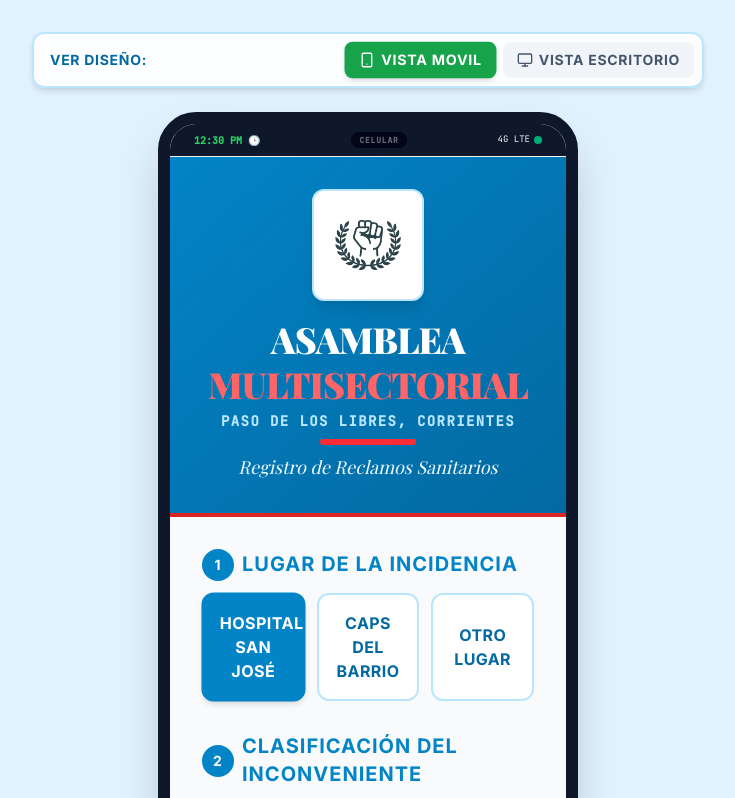
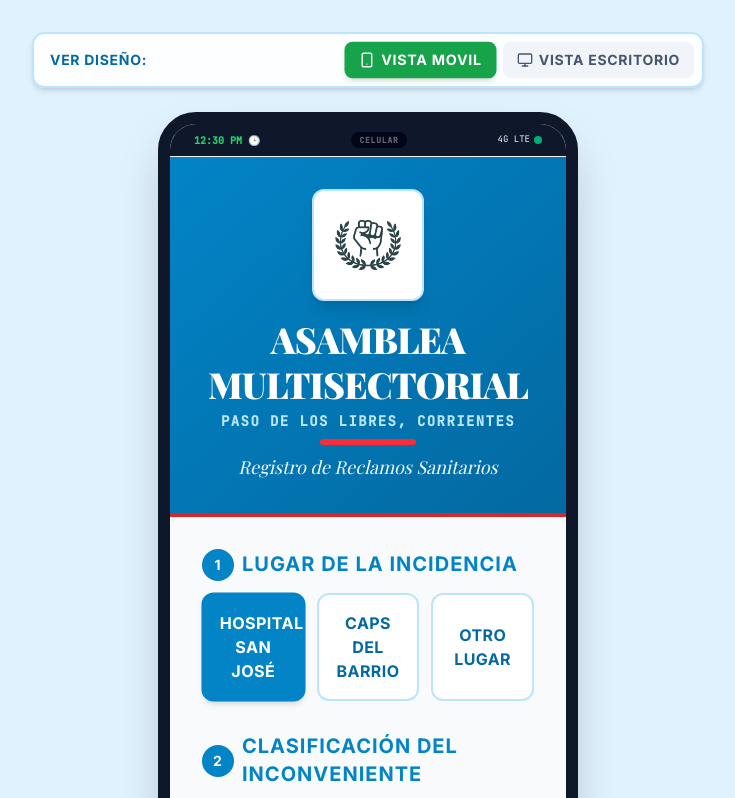
Before and after one commit to Martinw2426895280910/formulario-, a React (Vite) app: page / in a window 1280 px wide. Shown: the top 798 px of the page, without its empty margins (272-1007 px from the left). Built offline with nearby package versions, Linux system fonts and the light colour scheme; a web font is replaced by a local one.

Commit message:
La Plantilla y base de datos quedaron actualizadas 2026 , todo okey listo para correr 👌

```diff
--- a/src/App.tsx
+++ b/src/App.tsx
@@ -27,8 +27,7 @@ const CAPS_LIST = [
   "CAPS N° 8 - Barrio Las Flores (Municipal)",
   "CAPS N° 9 - Barrio Joaquín Madariaga (Provincial)",
   "CAPS N° 10 - Barrio Raúl Alfonsín (Plurianual) (Municipal)",
-  "CAPS N° 11 - Barrio Esteban Alisio 630 (Secretaría de Salud) (Municipal)",
-  "CAPS N° 12 - Barrio Ponce (Provincial)"
+  "CAPS N° 11 - Barrio Esteban Alisio 630 (Secretaría de Salud) (Municipal)"
 ];
 
 const PROBLEM_TYPES = [
@@ -246,7 +245,7 @@ export default function App() {
 
             <div className="space-y-1 mt-1">
               <h1 className="text-3xl sm:text-4xl font-black uppercase tracking-tight font-serif leading-tight">
-                ASAMBLEA <span className="text-red-400">MULTISECTORIAL</span>
+                ASAMBLEA <span className="text-white">MULTISECTORIAL</span>
               </h1>
               <p className="text-xs sm:text-sm uppercase tracking-widest font-mono font-bold text-sky-200">
                 Paso de los Libres, Corrientes
```
